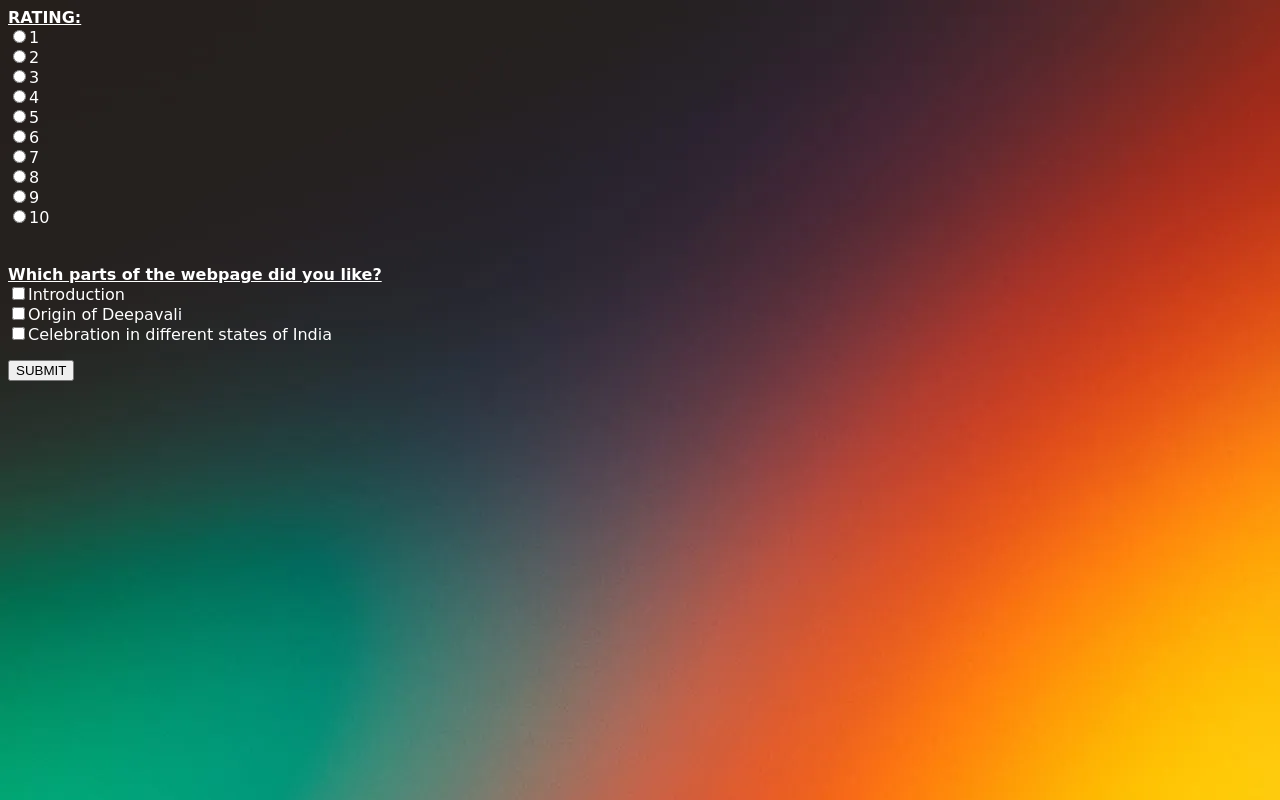
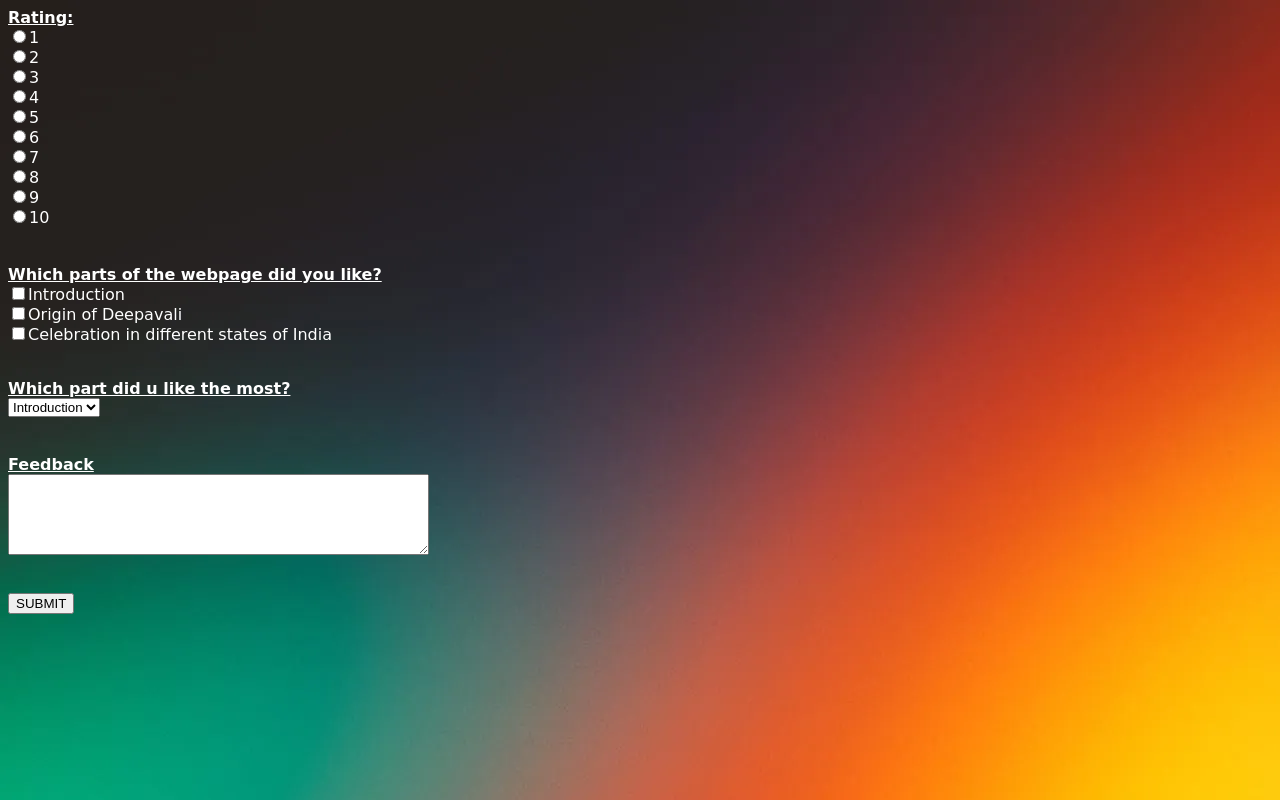
Before and after one commit to ItzArman09/deepavali-competition, a plain HTML site: page feedback.html in a window 1280 px wide. Drawn offline with Linux system fonts and the light colour scheme.

Commit message:
edit feedback and thnkx

```diff
--- a/feedback.html
+++ b/feedback.html
@@ -2,7 +2,7 @@
     <body background="./img/gradient.webp">
         <font face="cursive" color="white">
         <form>
-            <label><u><b>RATING: </u></b></label><br>
+            <label><u><b>Rating: </u></b></label><br>
             <input type="radio" name="RATING" value="1">1<BR>
                 <input type="radio" name="RATING" value="2">2<BR>
                     <input type="radio" name="RATING" value="3">3<BR>
@@ -19,8 +19,20 @@
         </label><br>
         <input type="checkbox"><label>Introduction</label><BR>
         <input type="checkbox"><label>Origin of Deepavali</label><BR>
-        <input type="checkbox"><label>Celebration in different states of India</label><BR>
+        <input type="checkbox"><label>Celebration in different states of India</label><BR><br>
         </form>
+        <label>
+            <b><u>Which part did u like the most?</u></b>
+        </label><br>
+        <select>
+            <option>Introduction</option>
+            <option>Origin</option>
+            <option>Celebration</option>
+        </select><br><br><br>
+        <label>
+            <b><u>Feedback</u></b>
+        </label><br>
+        <textarea rows="5" cols="50"></textarea><br><br><br>
         <a href="./thanks.html">
             <button>SUBMIT</button>
         </a>
```
Also changed, not shown: thanks.html (+8 -7 lines).
